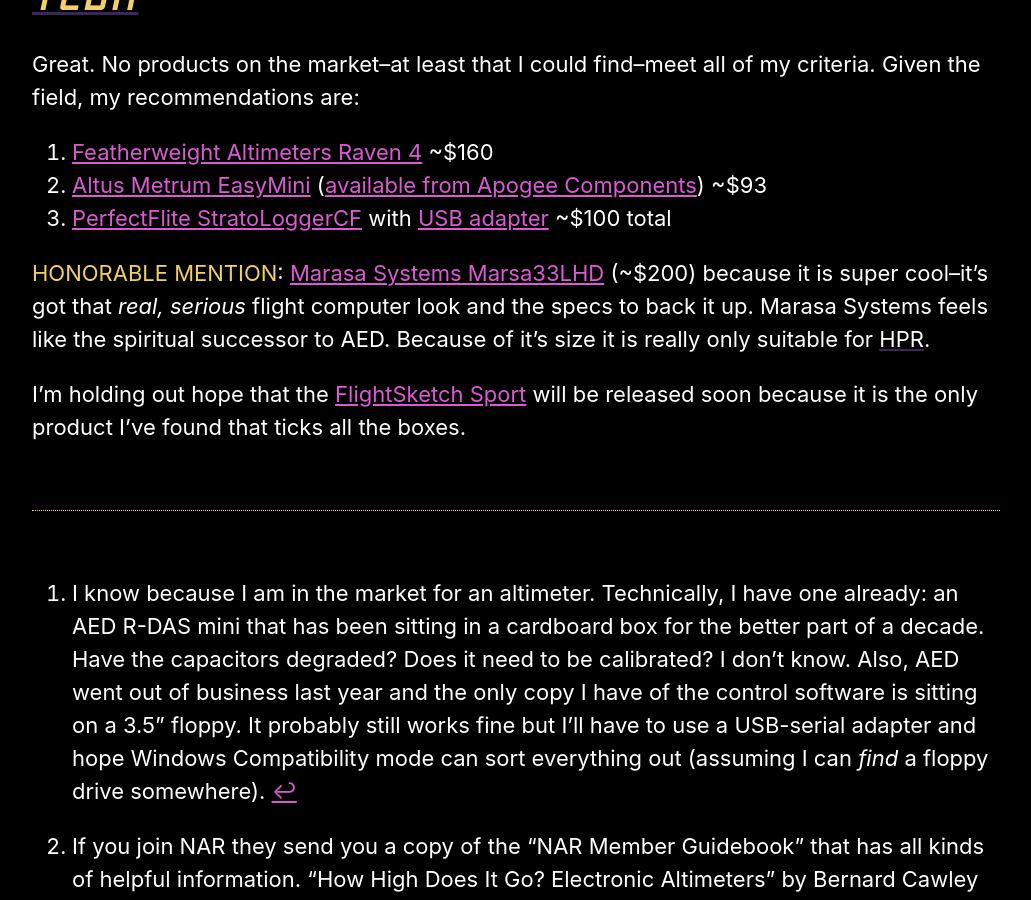
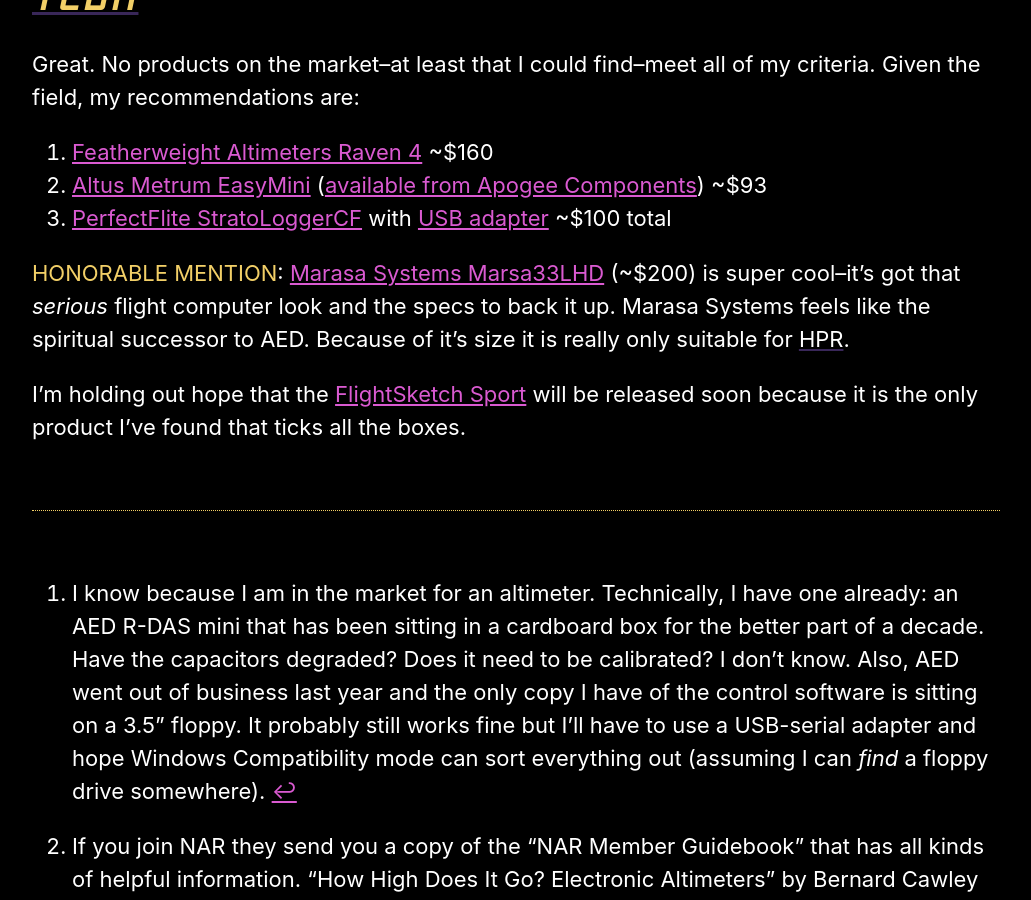
Before and after one commit to rocketlabdelta/rocketlabdelta.com, a Jekyll site: the page built from _posts/2020-02-14-altimiters-in-2020.md, in a window 1280 px wide and 900 px high, scrolled down 2648 px. Shown: the whole window, without its empty margins (124-1155 px from the left). Built offline with Jekyll 4.4.1, drawn with Linux system fonts in a browser that asks for light colours.

Commit message:
More copy editing
I think it's time to leave well enough alone

```diff
--- a/_posts/2020-02-14-altimiters-in-2020.md
+++ b/_posts/2020-02-14-altimiters-in-2020.md
@@ -47,7 +47,7 @@
 2. [Altus Metrum EasyMini][9e] ([available from Apogee Components][9f]) ~$93
 3. [PerfectFlite StratoLoggerCF][17a] with [USB adapter][17b] ~$100 total
 
-**HONORABLE MENTION**: [Marasa Systems Marsa33LHD][15] (~$200) because it is super cool--it's got that  _real, serious_ flight computer look and the specs to back it up. Marasa Systems feels like the spiritual successor to AED. Because of it's size it is really only suitable for HPR.
+**HONORABLE MENTION**: [Marasa Systems Marsa33LHD][15] (~$200) is super cool--it's got that _serious_ flight computer look and the specs to back it up. Marasa Systems feels like the spiritual successor to AED. Because of it's size it is really only suitable for HPR.
 
 I'm holding out hope that the [FlightSketch Sport][13c] will be released soon because it is the only product I've found that ticks all the boxes.
 
```
